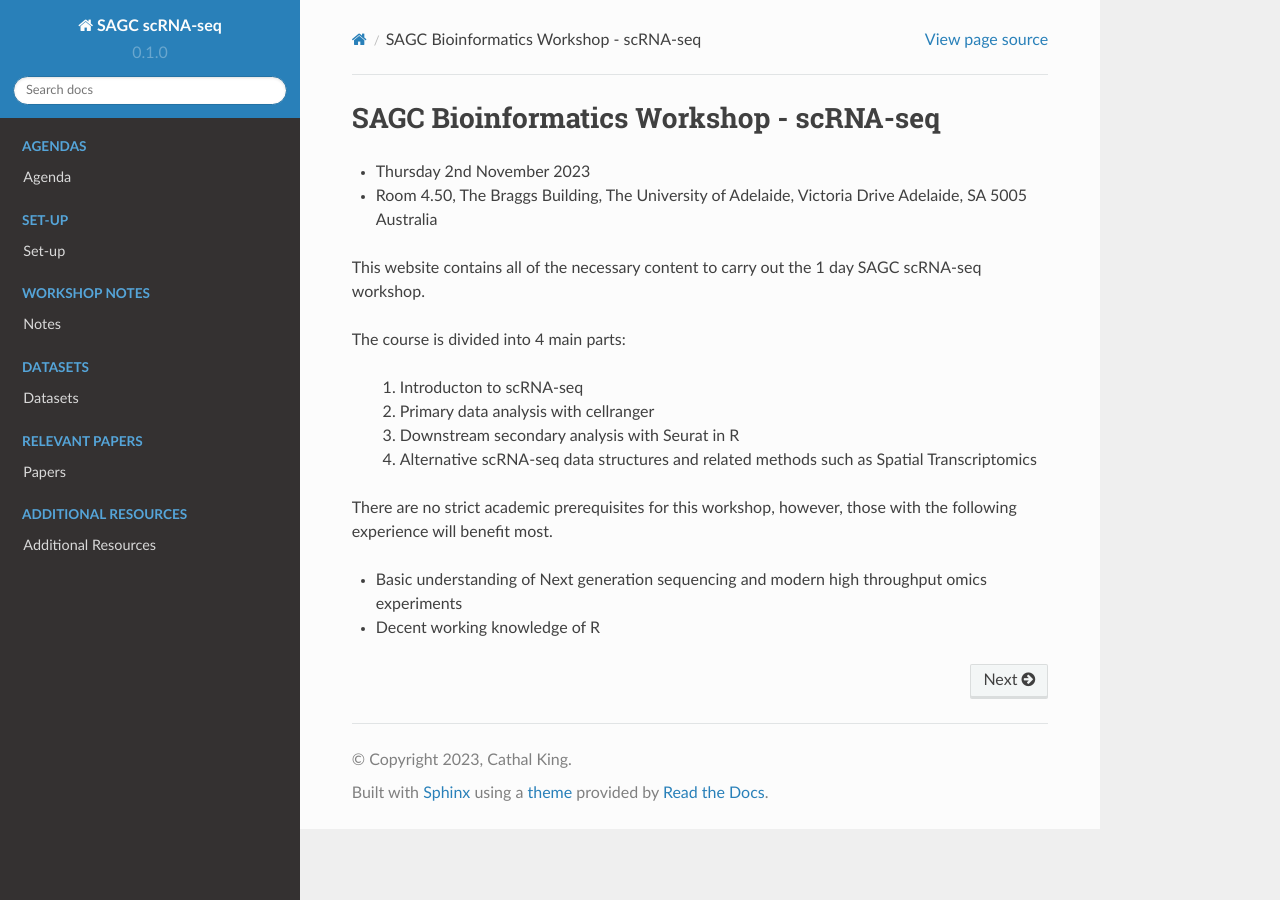
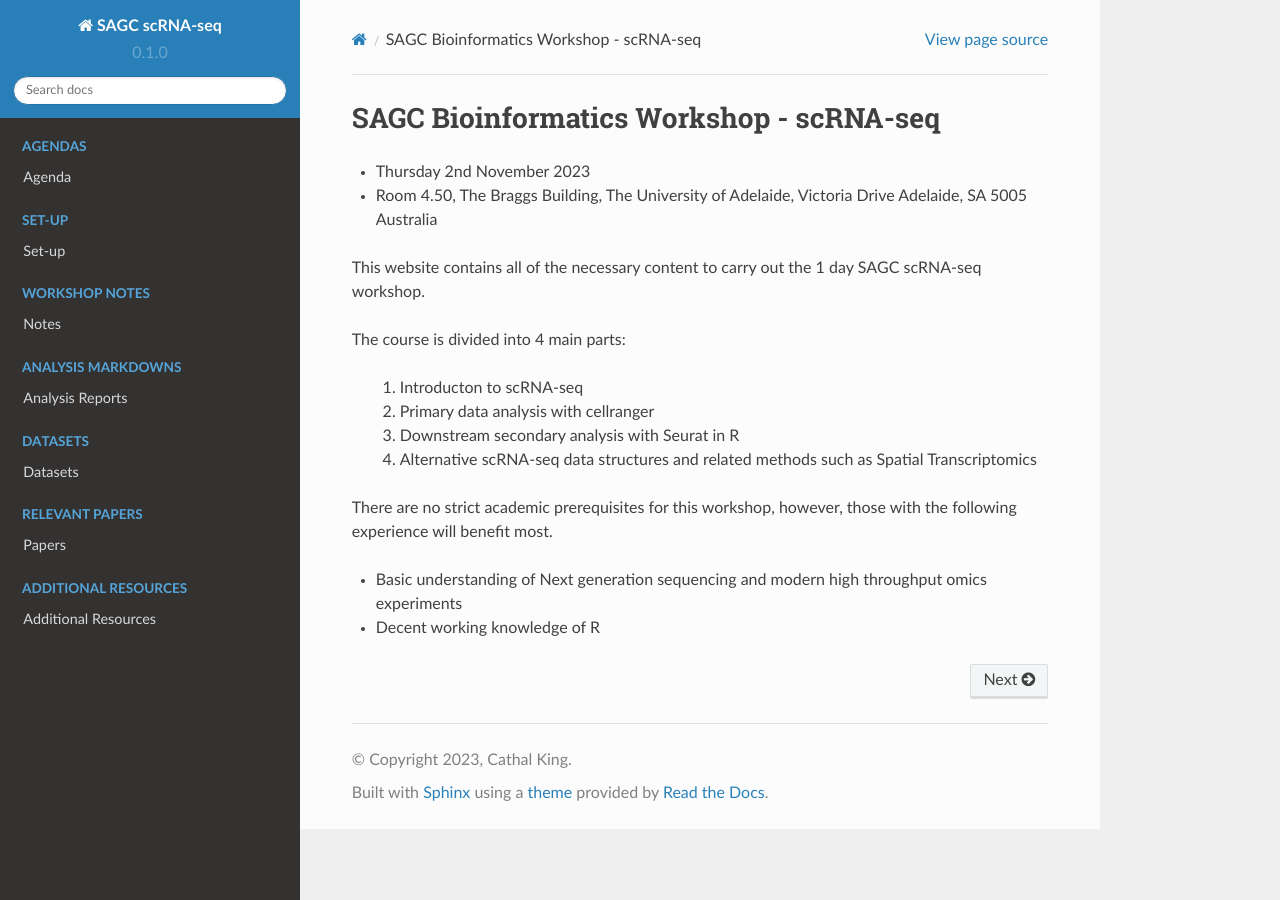
Before and after one commit to dw-thomson/SAGC_scRNAseq_workshop, a Sphinx documentation site: the page built from docs/source/index.rst, in a window 1280 px wide. Built offline with Sphinx 7.4.7 and the Read the Docs theme 2.0.0, drawn with Linux system fonts in a browser that asks for light colours.

Commit message:
Update index.rst
pW

```diff
--- a/docs/source/index.rst
+++ b/docs/source/index.rst
@@ -43,6 +43,14 @@ There are no strict academic prerequisites for this workshop, however, those wit
 .. toctree::
    :maxdepth: 2
    :hidden:
+   :caption: Analysis Markdowns
+
+   Analysis_Reports
+
+
+.. toctree::
+   :maxdepth: 2
+   :hidden:
    :caption: Datasets
 
    datasets
```
